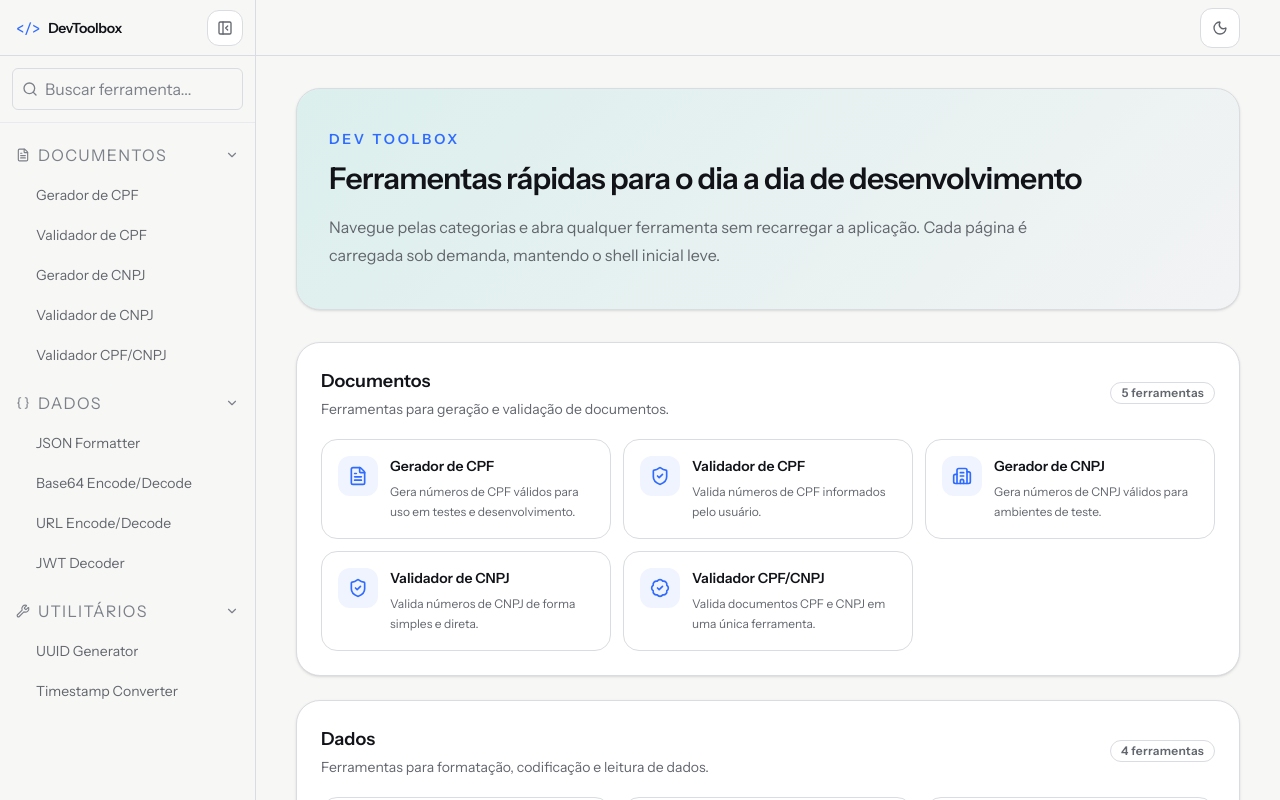
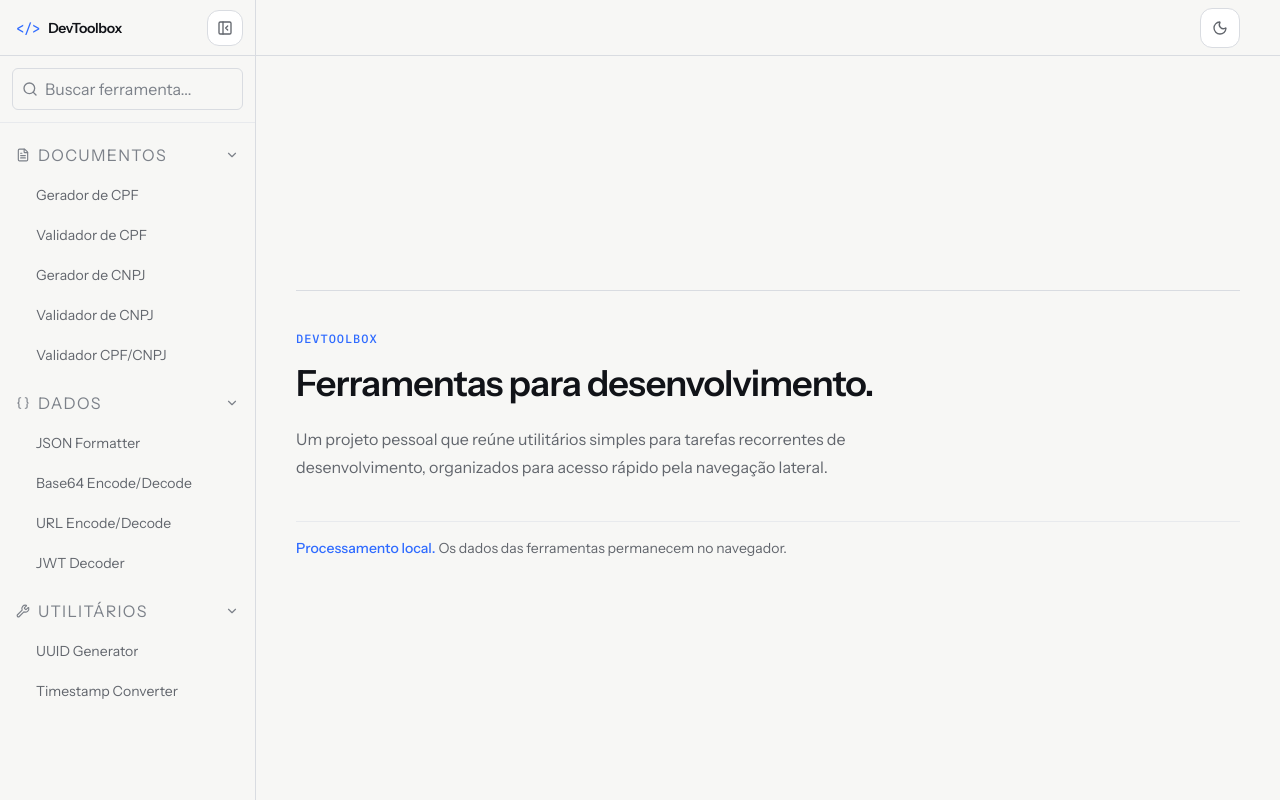
Before and after one commit to GabrielGuilhermess/dev-toolbox, a React (Vite) app: page / in a window 1280 px wide. Shown: the top 800 px of the page. Built offline with nearby package versions, Linux system fonts and the light colour scheme.

Commit message:
feat(home): replace catalog with minimal introduction

```diff
--- a/src/app/HomePage.tsx
+++ b/src/app/HomePage.tsx
@@ -1,81 +1,28 @@
 import type { ReactElement } from 'react';
-import { Link } from 'react-router';
-import { Badge } from '@/shared/components/ui';
-import { categories, toolRegistry } from '@/shared/constants';
 import { useDocumentTitle } from '@/shared/hooks';
 
 export default function HomePage(): ReactElement {
   useDocumentTitle('Dev Toolbox');
 
   return (
-    <div className="mx-auto flex w-full max-w-7xl flex-col gap-8">
-      <section className="overflow-hidden rounded-3xl border border-[var(--color-border)] bg-[var(--color-surface)] shadow-sm">
-        <div className="bg-[linear-gradient(135deg,rgba(13,148,136,0.15),rgba(15,23,42,0.05))] px-6 py-10 sm:px-8 dark:bg-[linear-gradient(135deg,rgba(45,212,191,0.18),rgba(15,23,42,0.30))]">
-          <p className="text-sm font-semibold uppercase tracking-[0.2em] text-[var(--color-primary)]">
-            Dev Toolbox
-          </p>
-          <h1 className="mt-3 text-2xl font-semibold tracking-tight sm:text-3xl">
-            Ferramentas rápidas para o dia a dia de desenvolvimento
-          </h1>
-          <p className="mt-4 max-w-3xl text-base leading-7 text-[var(--color-text-muted)]">
-            Navegue pelas categorias e abra qualquer ferramenta sem recarregar a aplicação. Cada
-            página é carregada sob demanda, mantendo o shell inicial leve.
-          </p>
+    <div className="mx-auto flex min-h-[calc(100vh-8rem)] w-full max-w-5xl items-center">
+      <section className="w-full border-t border-[var(--divider-section)] pt-8 sm:pt-10">
+        <p className="font-mono text-xs font-medium uppercase tracking-[0.08em] text-[var(--color-primary)]">
+          DevToolbox
+        </p>
+        <h1 className="mt-4 max-w-2xl text-3xl font-semibold leading-[1.15] tracking-[-0.025em] sm:text-4xl">
+          Ferramentas para desenvolvimento.
+        </h1>
+        <p className="mt-5 max-w-xl text-base leading-7 text-[var(--color-text-muted)]">
+          Um projeto pessoal que reúne utilitários simples para tarefas recorrentes de desenvolvimento,
+          organizados para acesso rápido pela navegação lateral.
+        </p>
+
+        <div className="mt-10 border-t border-[var(--divider-item)] pt-4 text-sm text-[var(--color-text-muted)]">
+          <span className="font-medium text-[var(--color-primary)]">Processamento local.</span>{' '}
+          Os dados das ferramentas permanecem no navegador.
         </div>
       </section>
-
-      <div className="grid gap-6">
-        {categories.map((category) => {
-          const tools = toolRegistry.filter((tool) => tool.category === category.id);
-
-          return (
-            <section
-              key={category.id}
-              className="rounded-3xl border border-[var(--color-border)] bg-[var(--color-surface)] p-6 shadow-sm"
-            >
-              <div className="mb-5 flex items-center justify-between gap-3">
-                <div>
-                  <h2 className="text-lg font-semibold">{category.name}</h2>
-                  <p className="mt-1 text-sm text-[var(--color-text-muted)]">
-                    {category.description}
-                  </p>
-                </div>
-                <Badge variant="neutral">
-                  {tools.length} {tools.length === 1 ? 'ferramenta' : 'ferramentas'}
-                </Badge>
-              </div>
-
-              <div className="grid gap-3 md:grid-cols-2 xl:grid-cols-3">
-                {tools.map((tool) => {
-                  const Icon = tool.icon;
-
-                  return (
-                    <Link
-                      key={tool.id}
-                      to={tool.path}
-                      className="group rounded-2xl border border-[var(--color-border)] bg-[var(--color-surface-elevated)] p-4 transition duration-200 hover:border-[var(--color-primary)] hover:bg-[var(--color-primary-subtle)] hover:shadow-md hover:shadow-black/5"
-                    >
-                      <div className="flex items-start gap-3">
-                        <div className="shrink-0 rounded-xl bg-[var(--color-primary-subtle)] p-2.5 text-[var(--color-primary)]">
-                          <Icon className="h-5 w-5" />
-                        </div>
-                        <div className="min-w-0">
-                          <h3 className="text-sm font-semibold leading-5 transition group-hover:text-[var(--color-primary)]">
-                            {tool.name}
-                          </h3>
-                          <p className="mt-1.5 text-xs leading-5 text-[var(--color-text-muted)]">
-                            {tool.description}
-                          </p>
-                        </div>
-                      </div>
-                    </Link>
-                  );
-                })}
-              </div>
-            </section>
-          );
-        })}
-      </div>
     </div>
   );
 }
```
